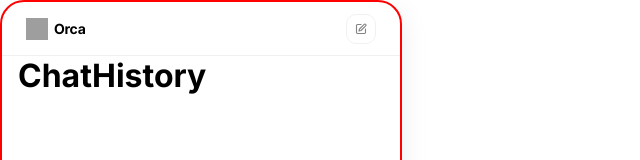
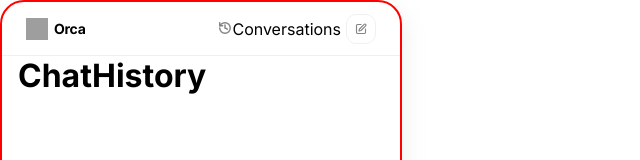
Before and after one commit to iamnazeef/chat-widget, a React (Vite) app: page / in a window 1280 px wide. Both pictures are taken after a click on the button 361 px from the left and 28 px from the top of the page. Shown: the top 160 px of the page, without its empty margins (0-640 px from the left). Built offline with nearby package versions, Linux system fonts and the light colour scheme; grey boxes are pictures that could not be loaded.

Commit message:
Add conversation heading in toolbar

```diff
--- a/src/common/components/ChatInterface/components/Toolbar.tsx
+++ b/src/common/components/ChatInterface/components/Toolbar.tsx
@@ -22,6 +22,12 @@ const Toolbar = () => {
                 <p className={styles.name}>Orca</p>
             </div>
             <div className={styles.actions}>
+                {isChatHistoryActive && (
+                    <p className={styles.conversations}>
+                        <img src={chatHistoryIcon} height="14px" width="14px" />
+                        Conversations
+                    </p>
+                )}
                 <button
                     className={styles.newChat}
                     onClick={handleNewChat}
@@ -29,13 +35,15 @@ const Toolbar = () => {
                 >
                     <img src={newChatIcon} />
                 </button>
-                {!isChatHistoryActive && <button
-                    className={styles.chatHistory}
-                    onClick={handleChatHistory}
-                    title="Show all conversations"
-                >
-                    <img src={chatHistoryIcon} />
-                </button>}
+                {!isChatHistoryActive && (
+                    <button
+                        className={styles.chatHistory}
+                        onClick={handleChatHistory}
+                        title="Show all conversations"
+                    >
+                        <img src={chatHistoryIcon} />
+                    </button>
+                )}
             </div>
         </div>
     )
```
